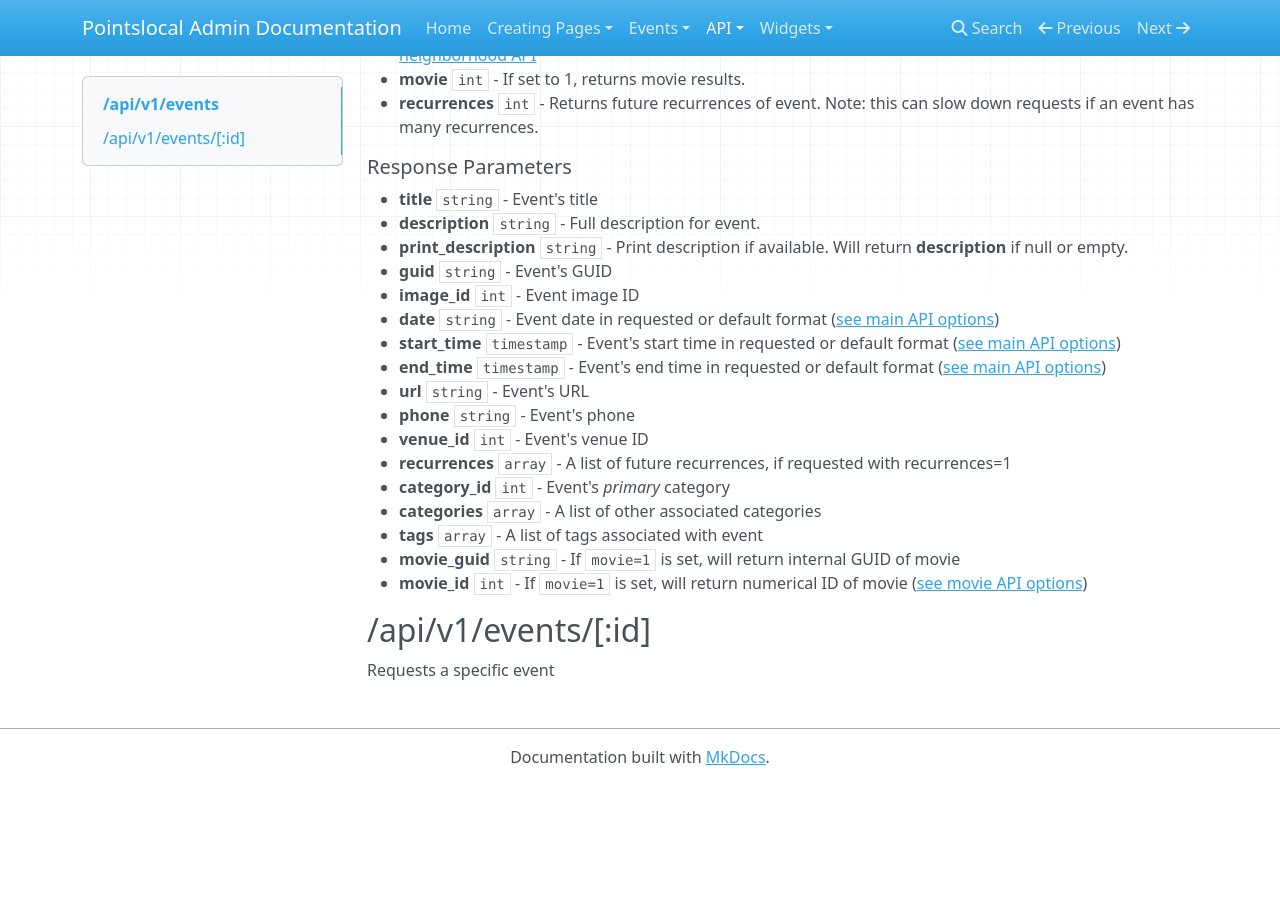
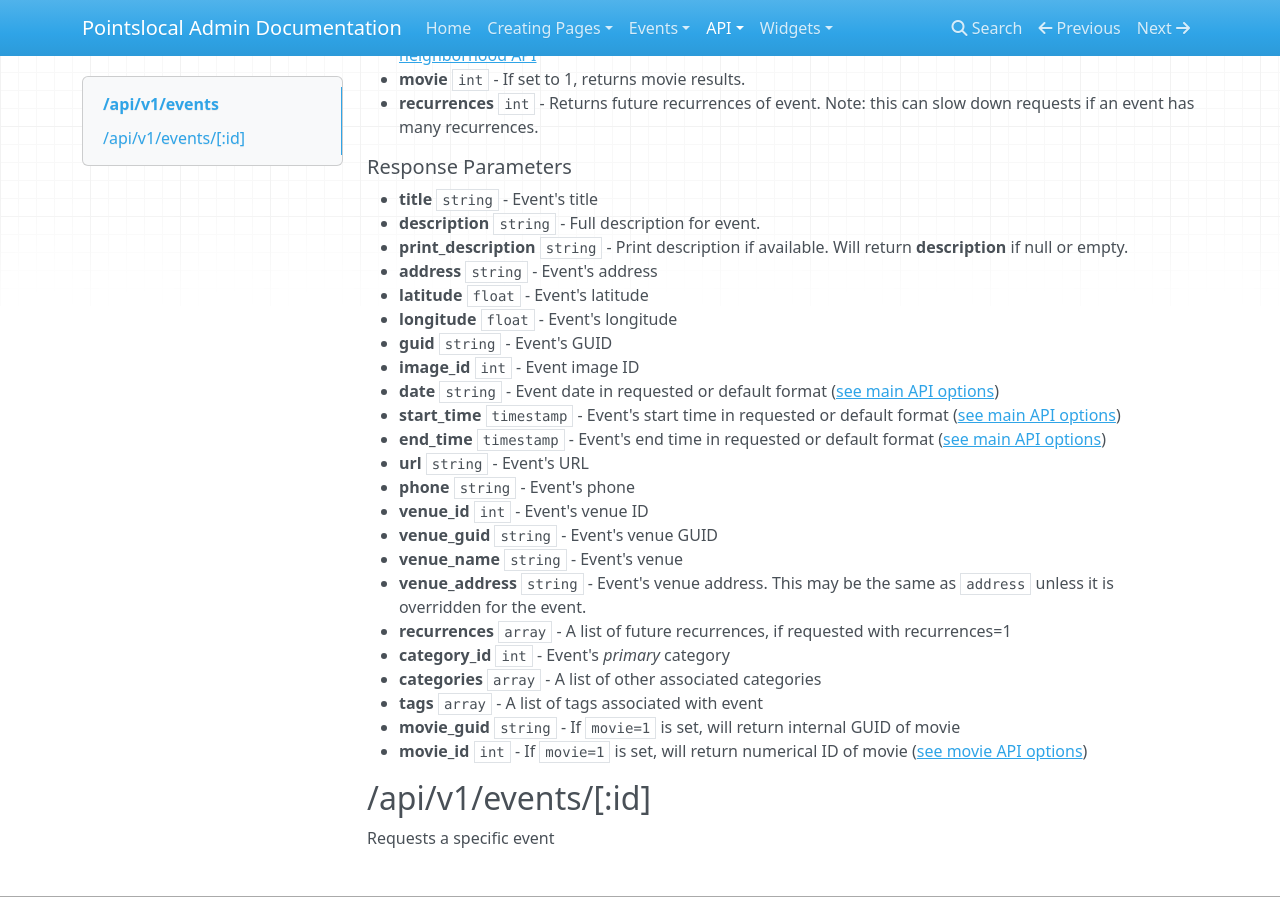
Before and after one commit to pointslocal/admin-docs, an MkDocs documentation site: the page built from docs/api_events_events.md, in a window 1280 px wide and 900 px high, scrolled down 619 px. Built offline with MkDocs 1.6.1, drawn with Linux system fonts in a browser that asks for light colours; nearby versions of some CDN libraries; old or Windows-style settings are respelled for this version of MkDocs; before the commit the page ends 1404 px from its top, so only the background shows below that.

Commit message:
Combines venues into events

````diff
--- a/docs/api_events_events.md
+++ b/docs/api_events_events.md
@@ -25,6 +25,9 @@
 - **title** ```string``` - Event's title
 - **description** ```string``` - Full description for event.
 - **print_description** ```string``` - Print description if available.  Will return **description** if null or empty.
+- **address** ```string``` - Event's address
+- **latitude** ```float``` - Event's latitude
+- **longitude** ```float``` - Event's longitude
 - **guid** ```string``` - Event's GUID
 - **image_id** ```int``` - Event image ID
 - **date** ```string``` - Event date in requested or default format ([see main API options](api.md))
@@ -33,6 +36,9 @@
 - **url** ```string``` - Event's URL
 - **phone** ```string``` - Event's phone
 - **venue_id** ```int``` - Event's venue ID
+- **venue_guid** ```string``` - Event's venue GUID
+- **venue_name** ```string``` - Event's venue
+- **venue_address** ```string``` - Event's venue address.  This may be the same as ```address``` unless it is overridden for the event.
 - **recurrences** ```array``` - A list of future recurrences, if requested with recurrences=1
 - **category_id** ```int``` - Event's *primary* category
 - **categories** ```array``` - A list of other associated categories
````
